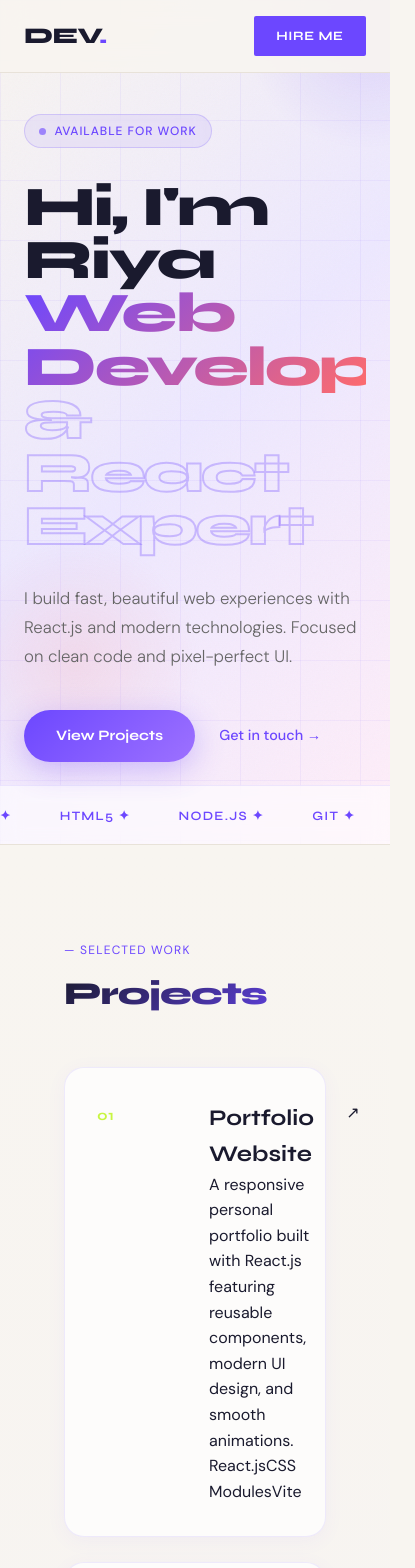
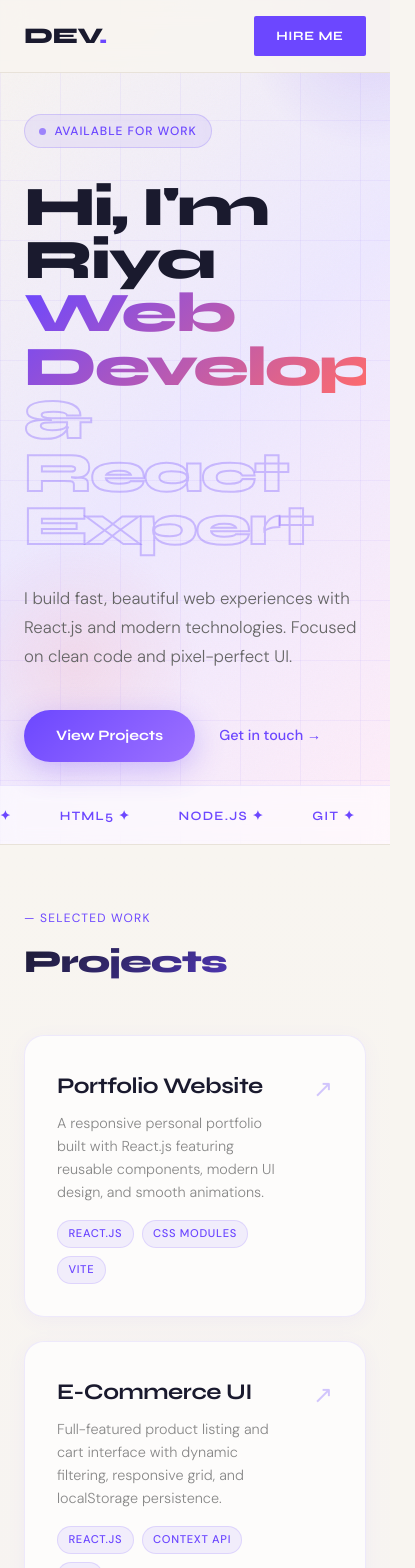
Before and after one commit to Riyayadav12345/portfolio, a React (Vite) app: page / in a window 390 px wide. Shown: the top 1568 px of the page, 415 px wide, since content can reach past the window. Built offline with nearby package versions, Linux system fonts and the light colour scheme.

Commit message:
Refactor card styles and add new class styles
Removed transform property from the card class and added styles for name, desc, tags, tag, arrow classes, and media queries.

```diff
--- a/Projects.module.css
+++ b/Projects.module.css
@@ -45,7 +45,6 @@
   border: 1px solid rgba(108, 71, 255, 0.1);
   box-shadow: 0 4px 20px rgba(108, 71, 255, 0.05);
   transition: transform 0.3s ease, box-shadow 0.3s ease;
-  transform: perspective(1000px) rotateX(0deg);
 }
 
 .card:hover {
@@ -70,4 +69,65 @@
 .name {
   font-family: var(--font-display);
   font-size: 1.4rem;
-  font-weight:
+  font-weight: 700;
+  letter-spacing: -0.02em;
+  margin-bottom: 0.5rem;
+  color: #1a1a2e;
+  transition: color 0.2s;
+}
+
+.card:hover .name {
+  color: #6c47ff;
+}
+
+.desc {
+  color: var(--muted);
+  font-size: 0.9rem;
+  line-height: 1.6;
+  max-width: 560px;
+  margin-bottom: 1rem;
+  font-weight: 300;
+}
+
+.tags {
+  display: flex;
+  flex-wrap: wrap;
+  gap: 0.5rem;
+}
+
+.tag {
+  font-size: 0.7rem;
+  font-weight: 500;
+  letter-spacing: 0.06em;
+  text-transform: uppercase;
+  background: rgba(108, 71, 255, 0.08);
+  border: 1px solid rgba(108, 71, 255, 0.15);
+  color: #6c47ff;
+  padding: 0.25rem 0.65rem;
+  border-radius: 50px;
+}
+
+.arrow {
+  font-size: 1.5rem;
+  color: #6c47ff;
+  opacity: 0.3;
+  transition: opacity 0.2s, transform 0.2s;
+  margin-top: 2px;
+}
+
+.card:hover .arrow {
+  opacity: 1;
+  transform: translate(2px, -2px);
+}
+
+@media (max-width: 768px) {
+  .section {
+    padding: 4rem 1.5rem;
+  }
+  .card {
+    grid-template-columns: 1fr auto;
+  }
+  .num {
+    display: none;
+  }
+}
```
